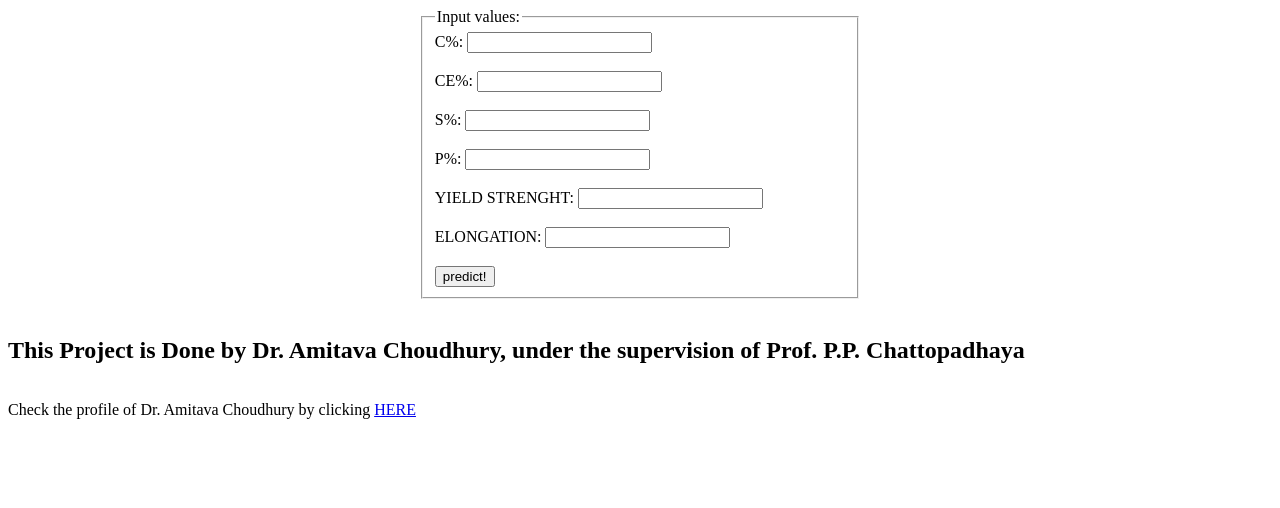
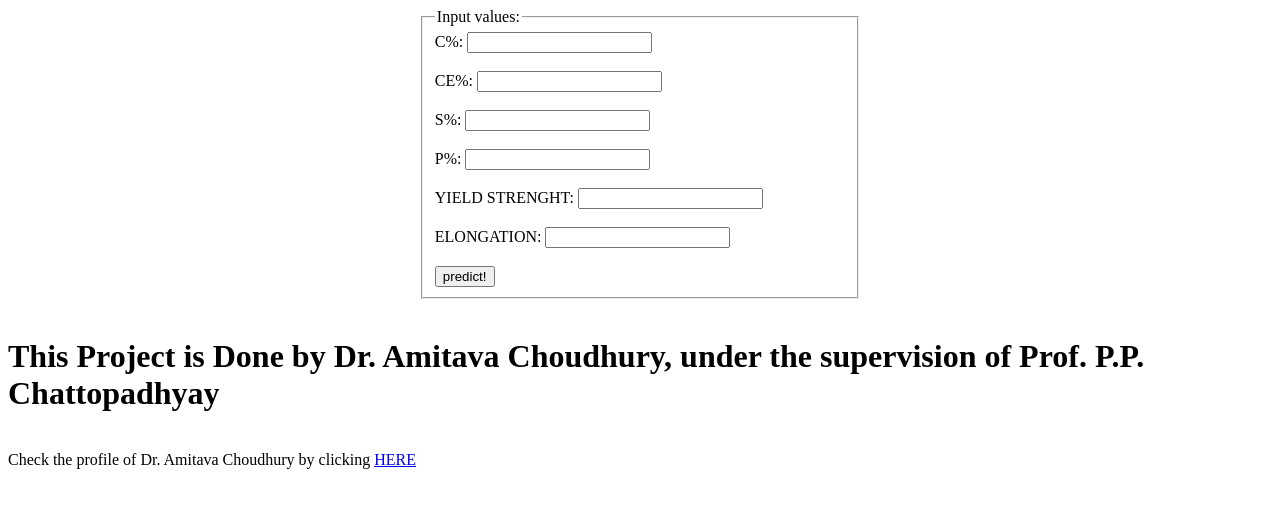
Before and after one commit to amitavachoudhury/Rolling_methods, a Flask app: page / in a window 1280 px wide. Shown: the top 508 px of the page. Run offline with Flask 2, Linux system fonts and the light colour scheme; parts of the project's set-up code (start-up, migrations or seed data) failed here and were passed over.

Commit message:
Update home.html

```diff
--- a/templates/home.html
+++ b/templates/home.html
@@ -45,7 +45,7 @@ form {
     </fieldset>
 </form>
 <br>
-<h2>This Project is Done by Dr. Amitava Choudhury, under the supervision of Prof. P.P. Chattopadhaya</h2>
+<h1>This Project is Done by Dr. Amitava Choudhury, under the supervision of Prof. P.P. Chattopadhyay</h1>
 	<br> Check the profile of Dr. Amitava Choudhury by clicking <a href ='https://sites.google.com/view/amitava' target ='_blank'> HERE </a>
 
 </html>
```
